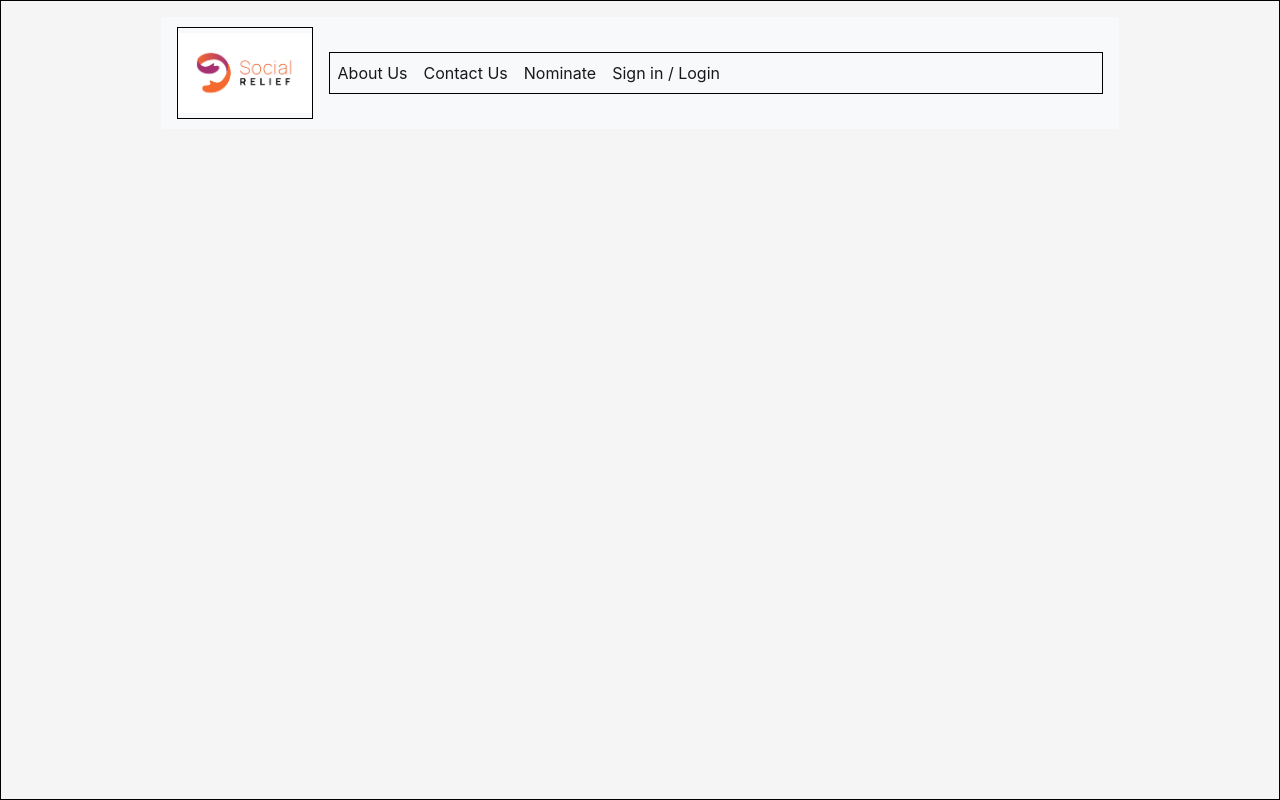
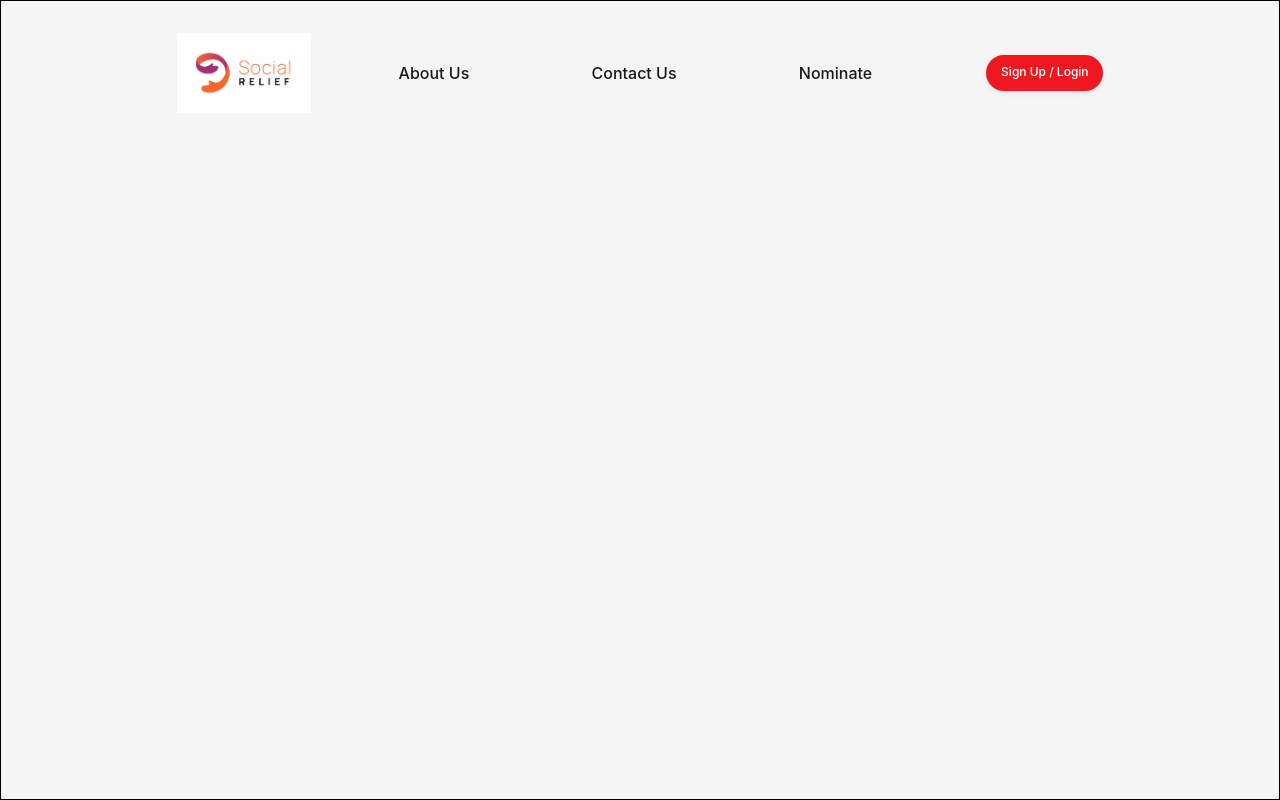
Before and after one commit to alphamanuscript/social-relief, a Vue app in the folder webapp/: page /beneficiaries in a window 1280 px wide. Built offline with nearby package versions, Linux system fonts and the light colour scheme; no server answers.

Commit message:
Apply css styles to home page

```diff
--- a/webapp/src/app.vue
+++ b/webapp/src/app.vue
@@ -20,7 +20,7 @@
             <router-link class="nav-link" to="#">Nominate</router-link>
           </li>
           <li class="nav-item active" @click="signout">
-            <router-link class="nav-link" to="#">Sign in / Login</router-link>
+            <router-link class="nav-link sign-up-and-login-btn" to="#">Sign Up / Login</router-link>
           </li>
         </ul>
       </div>
@@ -92,9 +92,10 @@ export default {
     width: 75%;
     margin: auto;
     height: 7rem;
+    background-color: #F5F5F5 !important;
 
     .navbar-brand {
-      border: 1px solid #000;
+      background-color: transparent;
       img {
         height: 5rem;
         opacity: .9;
@@ -102,7 +103,37 @@ export default {
     }
 
     #navbarSupportedContent {
-      border: 1px solid #000;
+      width: 5px;
+      margin-left: 4rem;
+
+
+      .navbar-nav {
+        width: 100%;
+        display: flex;
+        justify-content: space-between;
+        align-items: center;
+        font-weight: bold;
+
+        li {
+          font-weight: 500;
+        }
+
+        .sign-up-and-login-btn {
+          border-radius: 3rem;
+          width: 7.3rem;
+          height: 2.2rem;
+          text-align: center;
+          background: darken(#ED1C24, .9);
+          color: #fff;
+          transition: all 0.5s;
+          box-shadow: 0 2px 5px #E2E2E2;
+          font-size: .75rem;
+
+          &:hover {
+            background-image: linear-gradient(to bottom, #ED1C24, #9D1A63);
+          }
+        }
+      }
     }
   }
 }
--- a/webapp/src/views/home/home.vue
+++ b/webapp/src/views/home/home.vue
@@ -1,6 +1,26 @@
 <template>
   <div class="container">
-
+    <h3>All donations are geared towards helping</h3>
+    <h3>those most affected by the covide-19 pandemic.</h3>
+    <span class="call-to-action-msg">Click the button below to make your contribution</span>
+    <button type="button" class="btn btn-danger btn-donate">Donate</button>
+    <div class="stats">
+      <h5>Some stats</h5>
+      <div class="stats-container">
+        <div class="stat">
+          <span class="figure">6,563</span>
+          <span class="label">Contributors so far</span>
+        </div>
+        <div class="stat">
+          <span class="figure">2.5M+</span>
+          <span class="label">Money shared so far</span>
+        </div>
+        <div class="stat">
+          <span class="figure">36,563</span>
+          <span class="label">Beneficiaries so far</span>
+        </div>
+      </div>
+    </div>
   </div>
 </template>
 <script>
@@ -15,4 +35,92 @@ export default {
 }
 </script>
 <style lang="scss" scoped>
+ .container {
+   margin-top: 1rem;
+   width: 67rem;
+  //  border: 1px solid #000;
+   padding: 0 2.7rem 0 2.7rem;
+
+   h3 {
+     margin-bottom: .5rem;
+     color: #9D1A63;
+    //  border: 1px solid #000;
+     font-size: 1.5rem;
+   }
+
+   .call-to-action-msg {
+     display: block;
+     margin: 2rem 0 2rem 0;
+     font-size: .7rem;
+     color: #EF5A24;
+     font-weight: bold;
+    //  border: 1px solid #000;
+   }
+
+   .btn-donate {
+    //  border: 1px solid #000;
+     margin-bottom: 3rem;
+     width: 12rem;
+     border-radius: .5rem;
+     background: darken(#ED1C24, .9);
+     color: #fff;
+     font-weight: bold;
+     font-size: 1.2rem;
+     transition: all 0.5s;
+     box-shadow: 0 2px 5px #E2E2E2;
+
+     &:hover {
+       background-image: linear-gradient(to bottom, #ED1C24, #9D1A63);
+     }
+   }
+
+   .stats {
+    //  border: 1px solid #000;
+
+     h5 {
+       color: #ED1C24;
+       font-weight: bold;
+     }
+
+     .stats-container {
+       display: flex;
+       border-radius: .7rem;
+       box-shadow: 0 2px 5px #E2E2E2;
+
+       .stat {
+         flex-grow: 1;
+         display: flex;
+         flex-direction: column;
+         justify-content: center;
+         align-items: center;
+         height: 9.7rem;
+
+         &:first-child {
+            border-radius: 0.7rem 0 0 0.7rem;
+            span:first-child {
+              color: #9D1A63
+            }
+         }
+
+         &:last-child {
+            border-radius: 0 0.7rem 0.7rem 0;
+            span:first-child {
+              color: #EF5A24
+            }
+         }
+
+         .figure {
+           font-size: 3rem;
+           font-weight: 500;
+           color: #ED1C24
+         }
+
+         .label {
+           margin-top: -.7rem;
+           font-size: 1rem;
+         }
+       }
+     }
+   }
+ }
 </style>
```
